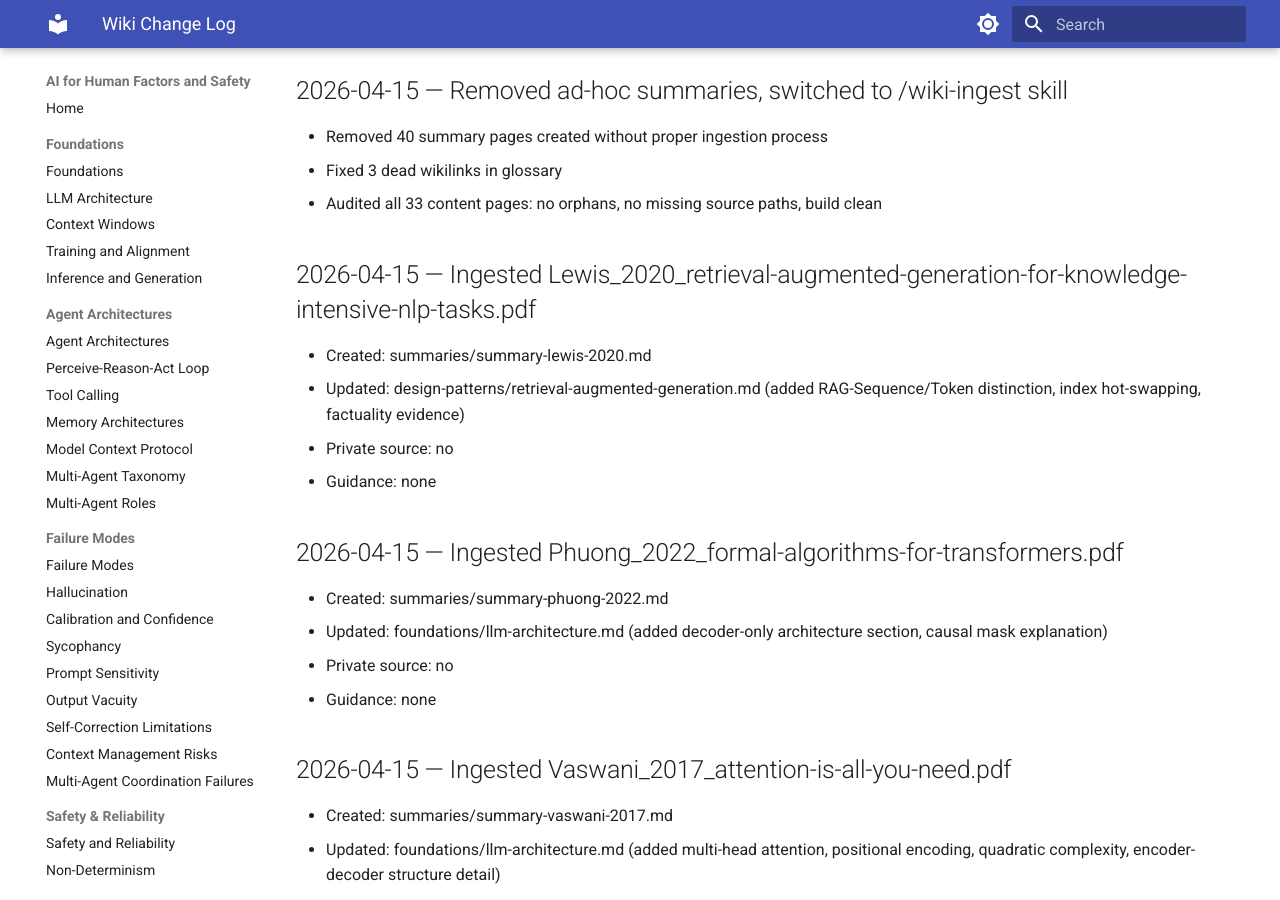
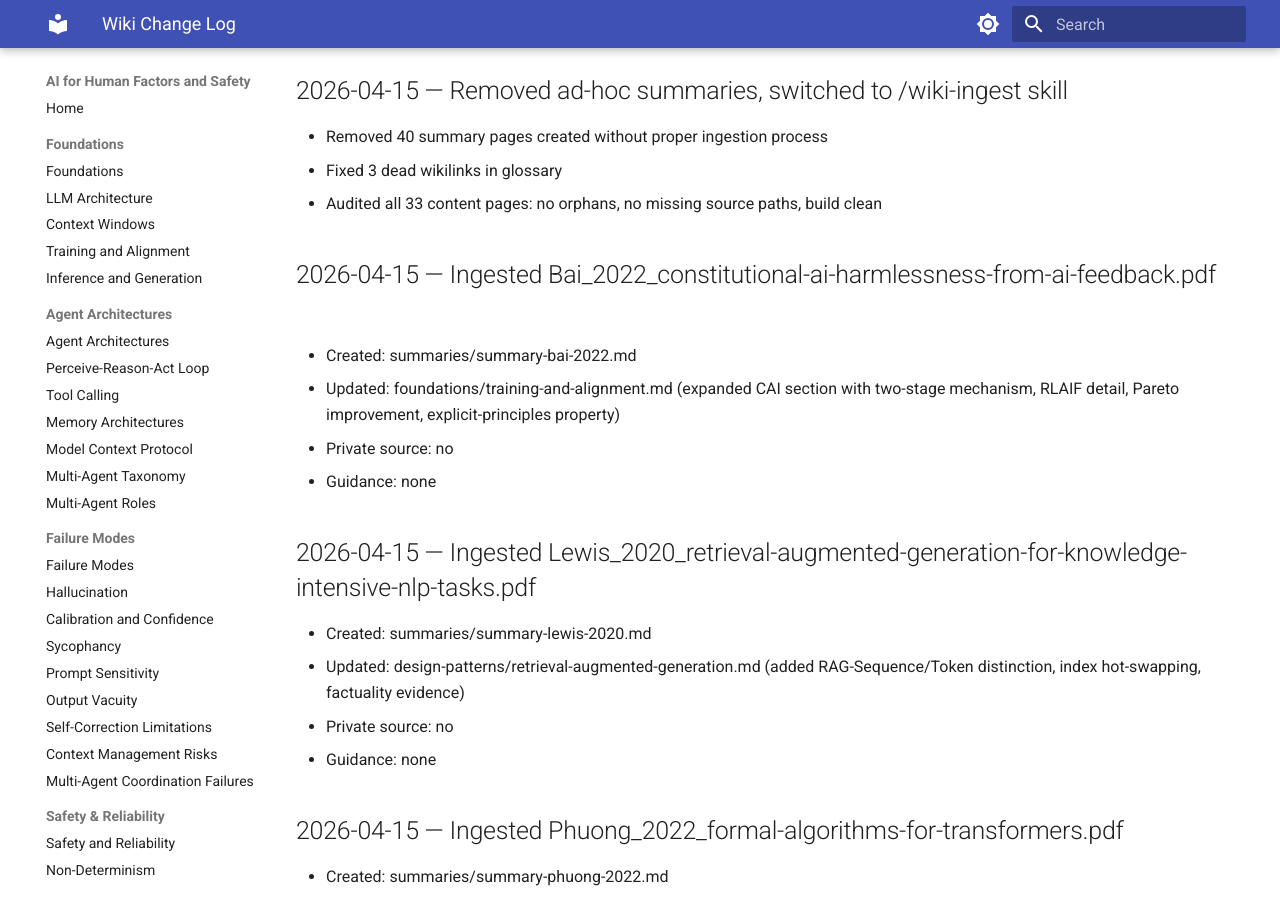
Before and after one commit to michaelhil/ai-human-factors-wiki, an MkDocs documentation site: the page built from wiki/log.md, in a window 1280 px wide and 900 px high, scrolled down 2061 px. Built offline with MkDocs 1.6.1 and Material for MkDocs 9.7.7, drawn with Linux system fonts in a browser that asks for light colours.

Commit message:
Ingest Bai 2022 (Constitutional AI) via /wiki-ingest
- Created summary-bai-2022.md
- Enriched training-and-alignment.md with two-stage CAI mechanism,
  RLAIF detail, Pareto improvement, explicit-principles property

4 of 78 references ingested.

Co-Authored-By: Claude Opus 4.6 (1M context) <noreply@anthropic.com>

```diff
--- a/wiki/log.md
+++ b/wiki/log.md
@@ -79,6 +79,12 @@ Pages remaining from Report 1 (to be created in follow-up sessions):
 - Fixed 3 dead wikilinks in glossary
 - Audited all 33 content pages: no orphans, no missing source paths, build clean
 
+## 2026-04-15 — Ingested Bai_2022_constitutional-ai-harmlessness-from-ai-feedback.pdf
+- Created: summaries/summary-bai-2022.md
+- Updated: foundations/training-and-alignment.md (expanded CAI section with two-stage mechanism, RLAIF detail, Pareto improvement, explicit-principles property)
+- Private source: no
+- Guidance: none
+
 ## 2026-04-15 — Ingested Lewis_2020_retrieval-augmented-generation-for-knowledge-intensive-nlp-tasks.pdf
 - Created: summaries/summary-lewis-2020.md
 - Updated: design-patterns/retrieval-augmented-generation.md (added RAG-Sequence/Token distinction, index hot-swapping, factuality evidence)
```
Also changed, not shown: wiki/foundations/training-and-alignment.md (+10 -1 lines), wiki/summaries/index.md (+3 -0 lines), wiki/summaries/summary-bai-2022.md (added, +49 -0 lines).
